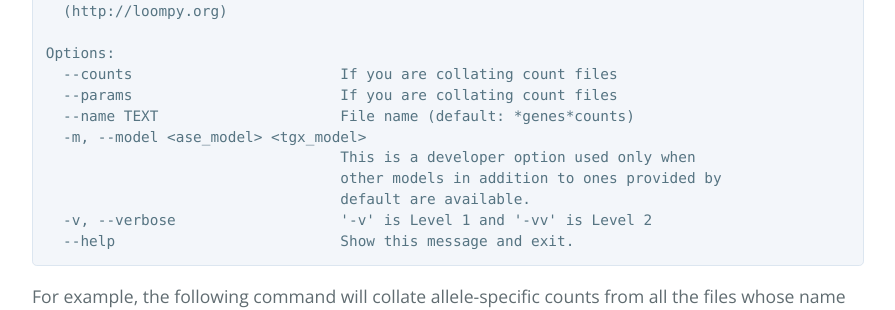
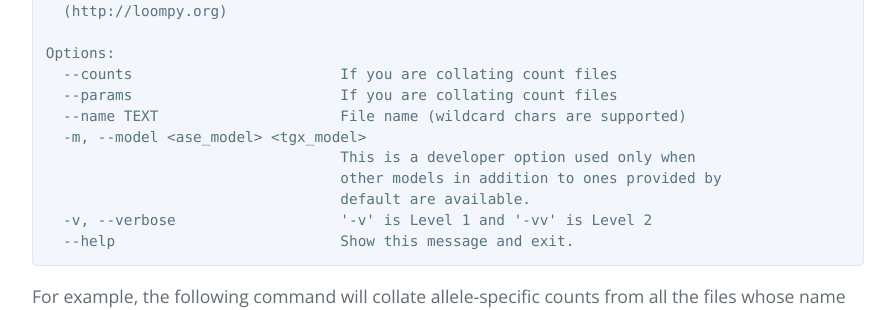
Before and after one commit to churchill-lab/scBASE, a Jekyll site: the page built from index.html, in a window 1280 px wide and 900 px high, scrolled down 2220 px. Shown: the part 319-629 px from the top of the window, without its empty margins (192-1087 px from the left). Built offline with Jekyll 4.4.1, drawn with Linux system fonts in a browser that asks for light colours; the list of posts is cut into pages by our own code; some of the changed text lies outside the part shown.

Commit message:
[kbchoi] Modified github pages

```diff
--- a/index.html
+++ b/index.html
@@ -76,7 +76,7 @@ ENSMUSG00000000028	554.935510723	1053.06448928	1608.0
 Options:
   --counts                        If you are collating count files
   --params                        If you are collating count files
-  --name TEXT                     File name (default: *genes*counts)
+  --name TEXT                     File name (wildcard chars are supported)
   -m, --model &lt;ase_model&gt; &lt;tgx_model&gt;
                                   This is a developer option used only when
                                   other models in addition to ones provided by
```
Also changed, not shown: other parts of index.html (+1 -1 lines).
